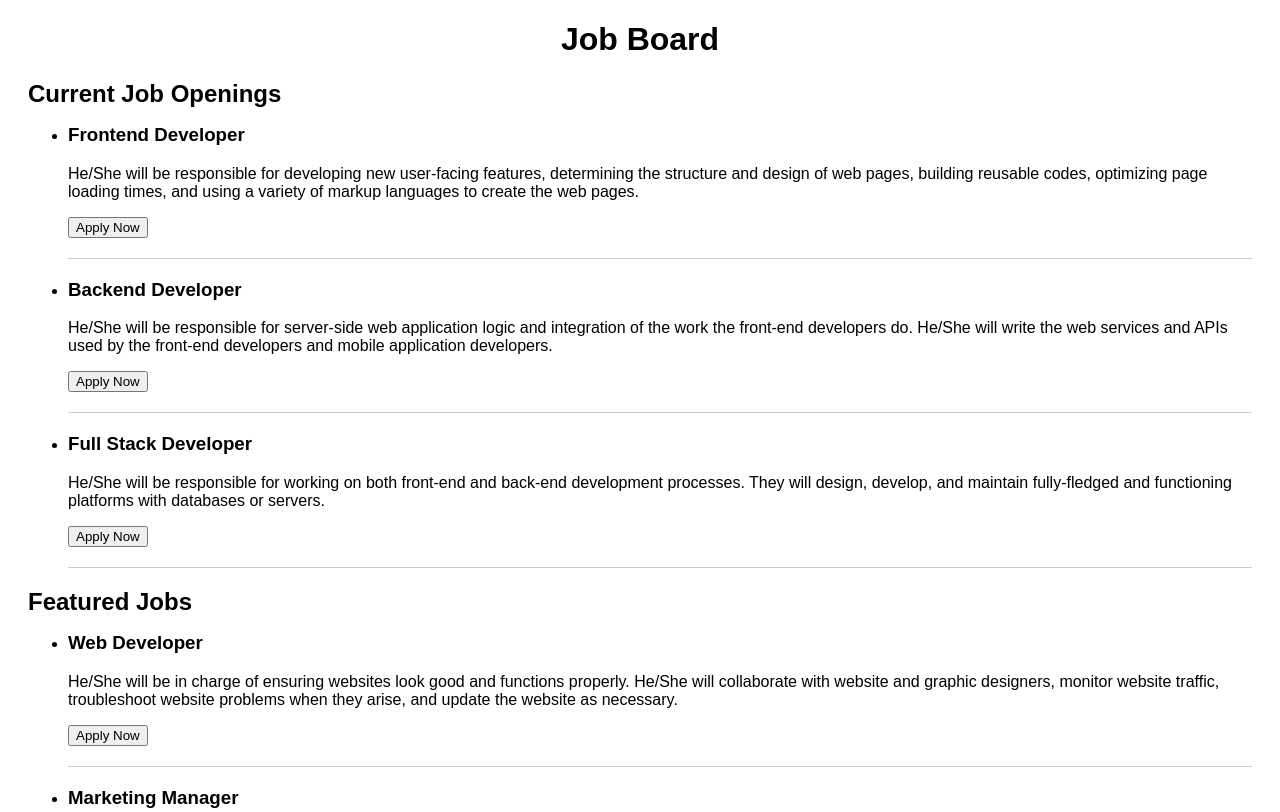
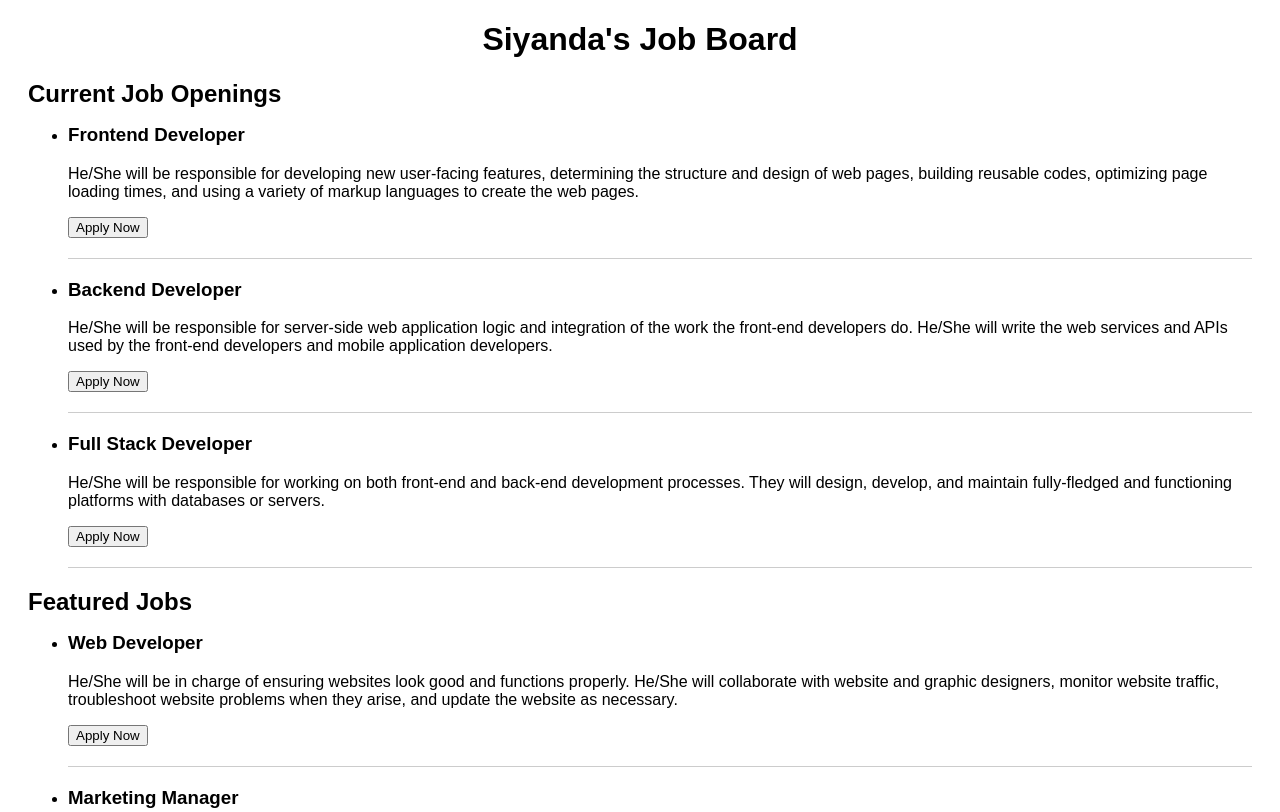
Before and after one commit to SiyandaMaykiso/Job-Board, a plain HTML site: page index.html in a window 1280 px wide. Shown: the top 812 px of the page. Drawn offline with Linux system fonts and the light colour scheme.

Commit message:
Update index.html

```diff
--- a/index.html
+++ b/index.html
@@ -6,7 +6,7 @@
 	</head>
     <body>
 
-        <h1>Job Board</h1>
+        <h1>Siyanda's Job Board</h1>
         <div class="jobs">
         <h2>Current Job Openings</h2>
         <ul>
```
